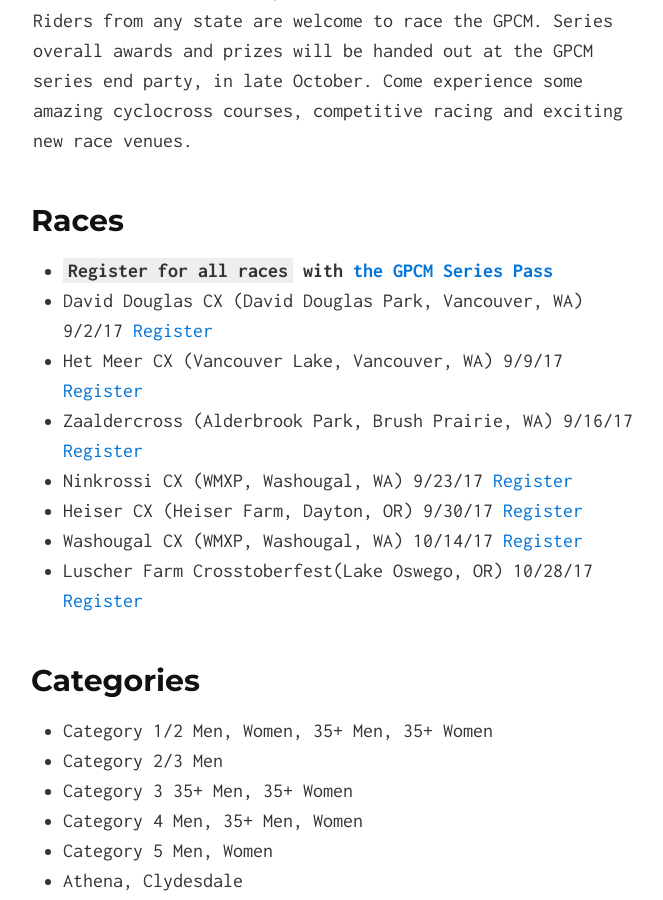
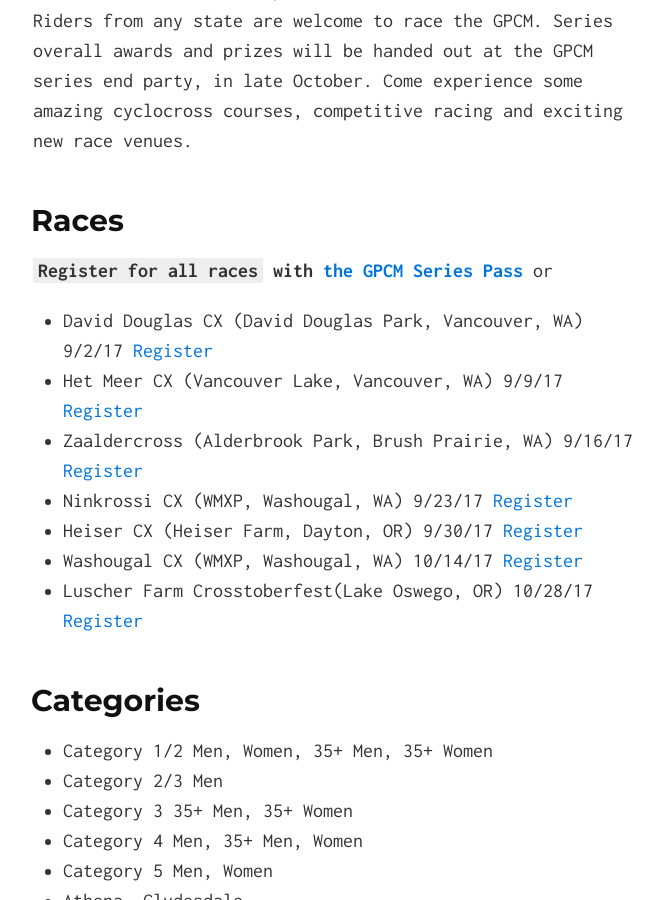
Before and after one commit to mathowie/cyclocross.gp, a Jekyll site: the page built from index.md, in a window 1280 px wide and 900 px high, scrolled down 834 px. Shown: the whole window, without its empty margins (307-970 px from the left). Built offline with Jekyll 4.4.1, drawn with Linux system fonts in a browser that asks for light colours.

Commit message:
fixed formatting

```diff
--- a/index.md
+++ b/index.md
@@ -11,7 +11,8 @@
 
 ## Races
 
-* __`Register for all races` with [the GPCM Series Pass](http://obra.org/events/25680/register)__
+__`Register for all races` with [the GPCM Series Pass](http://obra.org/events/25680/register)__ or
+
 * David Douglas CX (David Douglas Park, Vancouver, WA) 9/2/17 [Register](http://obra.org/events/25678/register)
 * Het Meer CX (Vancouver Lake, Vancouver, WA) 9/9/17 [Register](http://obra.org/events/25679/register)
 * Zaaldercross (Alderbrook Park, Brush Prairie, WA) 9/16/17 [Register](http://obra.org/events/25681/register)
```
